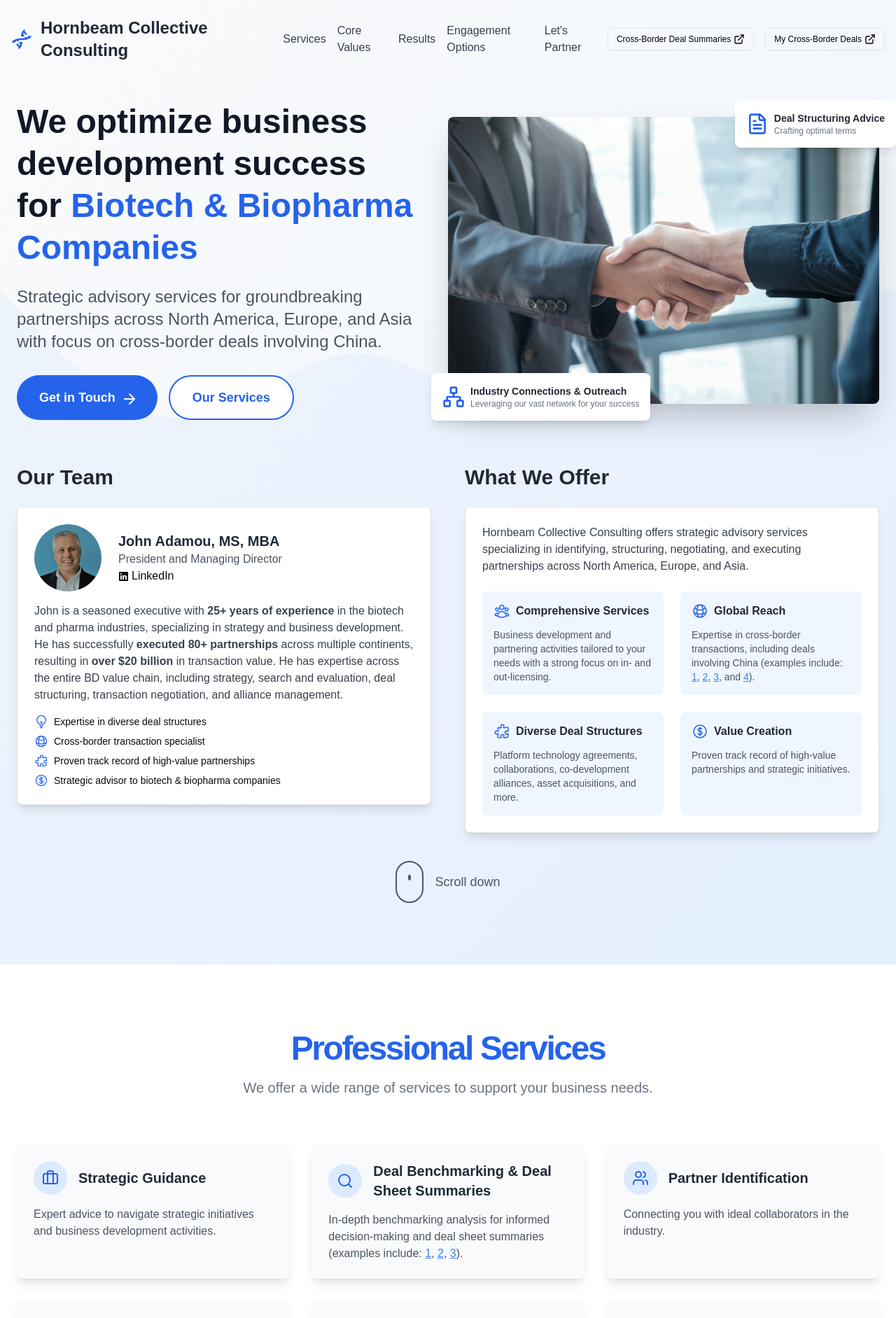
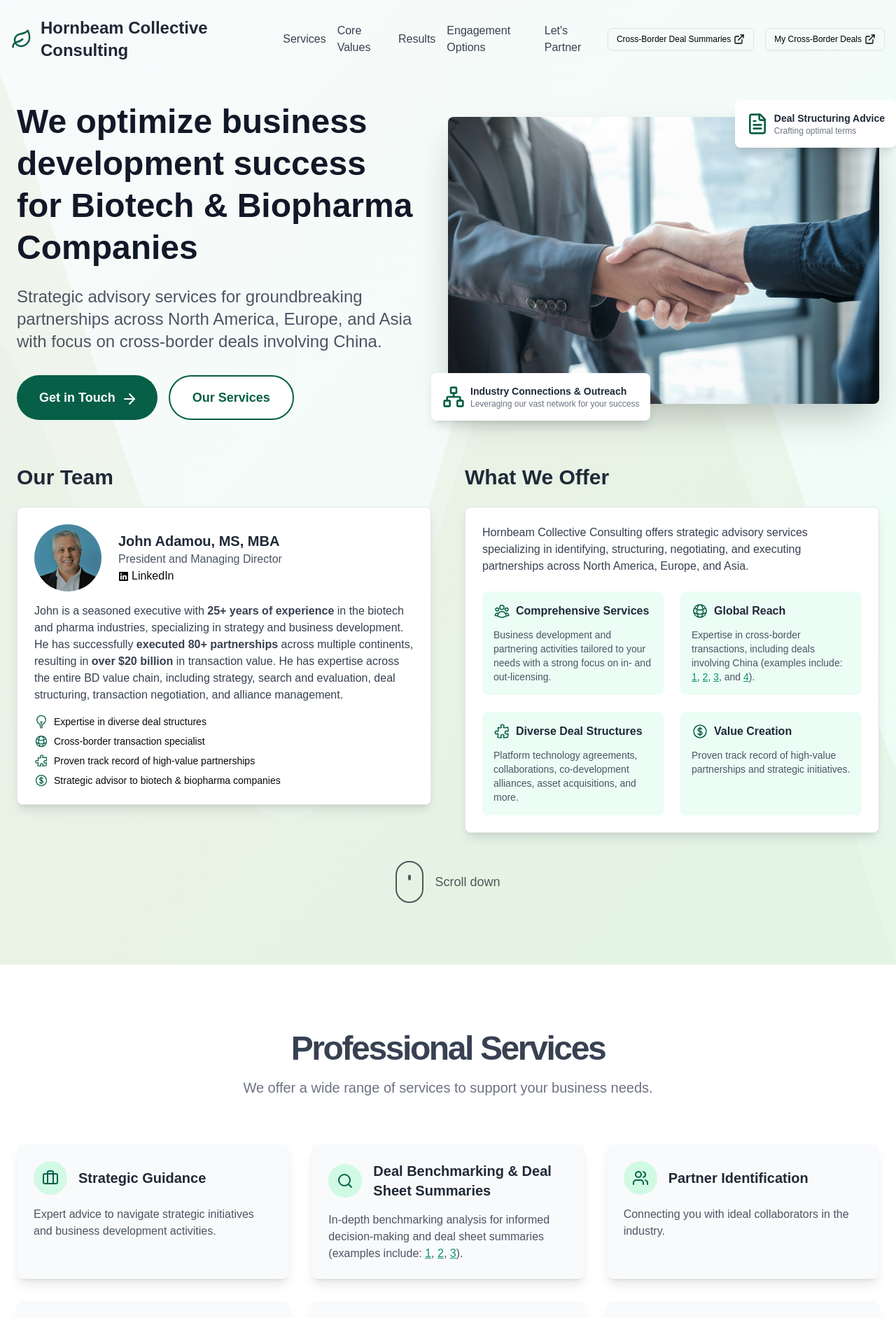
Before and after one commit to danaducharme/hornbeamdev.com, a Next.js app: page / in a window 1280 px wide. Shown: the top 1883 px of the page at 70% size. Built offline with nearby package versions, Linux system fonts and the light colour scheme.

Commit message:
Color changes to the website tex and buttons

```diff
--- a/components/Contact.tsx
+++ b/components/Contact.tsx
@@ -106,7 +106,7 @@
 			>
 				<div className="grid gap-6 lg:grid-cols-2 lg:gap-12 items-start">
 					<div className="space-y-4">
-						<div className="inline-block rounded-lg bg-blue-600 p-2 text-white">
+						<div className="inline-block rounded-lg bg-emerald-800 p-2 text-white">
 							<svg
 								className=" h-6 w-6"
 								fill="none"
@@ -123,7 +123,7 @@
 								<path d="M18 9h2a2 2 0 0 1 2 2v11l-4-4h-6a2 2 0 0 1-2-2v-1" />
 							</svg>
 						</div>
-						<h2 className="text-4xl font-bold tracking-tighter text-blue-600">
+						<h2 className="text-4xl font-bold tracking-tighter text-emerald-800">
 							Let&apos;s Partner Together
 						</h2>
 						<p className="max-w-[600px] text-gray-500 md:text-xl/relaxed lg:text-base/relaxed xl:text-xl/relaxed">
@@ -216,7 +216,7 @@
 							<Button
 								type="submit"
 								disabled={loading}
-								className="w-full bg-blue-600 hover:bg-blue-700 text-white transition-colors duration-300"
+								className="w-full bg-emerald-800 hover:bg-emerald-900 text-white transition-colors duration-300"
 							>
 								{loading ? "Sending..." : "Send Message"}
 							</Button>
--- a/components/CoreValues.tsx
+++ b/components/CoreValues.tsx
@@ -6,17 +6,17 @@
 
 const coreValues = [
 	{
-		icon: <Handshake className="w-8 h-8 text-blue-600" />,
+		icon: <Handshake className="w-8 h-8 text-emerald-800" />,
 		title: "Strategic Collaboration",
 		description: "We foster meaningful connections that lead to groundbreaking deals."
 	},
 	{
-		icon: <Lightbulb className="w-8 h-8 text-blue-600" />,
+		icon: <Lightbulb className="w-8 h-8 text-emerald-800" />,
 		title: "Innovative Solutions",
 		description: "We think outside the box to create unique, value-driven partnership opportunities."
 	},
 	{
-		icon: <Target className="w-8 h-8 text-blue-600" />,
+		icon: <Target className="w-8 h-8 text-emerald-800" />,
 		title: "Results-Oriented Approach",
 		description: "We focus on delivering tangible outcomes that propel our clients' success in the industry."
 	}
@@ -24,7 +24,7 @@
 
 export function CoreValues() {
 	return (
-		<Element name="core-values" className="bg-gradient-to-br from-gray-50 to-blue-50 py-16 px-4 sm:px-6 lg:px-8">
+		<Element name="core-values" className="bg-gradient-to-br from-gray-50 to-emerald-50 py-16 px-4 sm:px-6 lg:px-8">
 			<div className="max-w-7xl mx-auto">
 				<motion.div
 					initial={{ opacity: 0, y: 50 }}
@@ -32,7 +32,7 @@
 					transition={{ duration: 0.8 }}
 					className="text-center mb-16"
 				>
-					<h2 className="text-3xl font-bold tracking-tighter sm:text-4xl md:text-5xl text-blue-600 mb-4">
+					<h2 className="text-3xl font-bold tracking-tighter sm:text-4xl md:text-5xl text-emerald-800 mb-4">
 						Our Core Values
 					</h2>
 					<p className="text-gray-500 md:text-xl/relaxed lg:text-base/relaxed xl:text-xl/relaxed mx-auto">
@@ -48,7 +48,7 @@
 							animate={{ opacity: 1, y: 0 }}
 							transition={{ duration: 0.5, delay: index * 0.1 }}
 						>
-							<div className="flex items-center justify-center w-12 h-12 bg-blue-100 rounded-full mb-4">
+							<div className="flex items-center justify-center w-12 h-12 bg-emerald-100 rounded-full mb-4">
 								{value.icon}
 							</div>
 							<h3 className="text-xl font-semibold text-gray-900 mb-2">{value.title}</h3>
--- a/components/Footer.tsx
+++ b/components/Footer.tsx
@@ -5,20 +5,20 @@
 	const currentYear = new Date().getFullYear()
 
 	return (
-		<footer className="bg-blue-50 text-black py-4">
+		<footer className="bg-emerald-50 text-black py-4">
 			<div className="container mx-auto px-5 flex flex-row justify-between items-center">
 				<div className="text-xs">
 					&copy; {currentYear} Hornbeam Collective Consulting, LLC.
 				</div>
 				<div className="flex space-x-4">
-					<a href="/Privacy Policy.pdf" target="_blank" className="hover:text-blue-500 transition-colors text-xs">
+					<a href="/Privacy Policy.pdf" target="_blank" className="hover:text-emerald-600 transition-colors text-xs">
 						Privacy Policy
 					</a>
-					<a href="/Disclaimer.pdf" target="_blank" className="hover:text-blue-500 transition-colors text-xs">
+					<a href="/Disclaimer.pdf" target="_blank" className="hover:text-emerald-600 transition-colors text-xs">
 						Disclaimer
 					</a>
 					<Link href="https://www.linkedin.com/company/jea-bizdev-consulting-llc"
-						  className="hover:text-blue-500 transition-colors text-xs" target="_blank">
+						  className="hover:text-emerald-600 transition-colors text-xs" target="_blank">
 						<Linkedin size={16}/>
 						<span className="sr-only">LinkedIn</span>
 					</Link>
--- a/components/Hero.tsx
+++ b/components/Hero.tsx
@@ -22,12 +22,19 @@
 
 export function Hero() {
 	return (
-		<section className="relative bg-gradient-to-br from-gray-50 to-blue-50 pt-36 pb-24 sm:pb-32">
+		<section className="relative bg-gradient-to-br from-gray-50 to-emerald-50 pt-36 pb-24 sm:pb-32">
 			<div className="absolute inset-0 overflow-hidden">
 				<svg className="absolute left-0 top-0 h-full w-full" xmlns="http://www.w3.org/2000/svg"
 					 viewBox="0 0 1440 320" preserveAspectRatio="none">
-					<path fill="#3B82F6" fillOpacity="0.05"
-						  d="M0,96L48,106.7C96,117,192,139,288,138.7C384,139,480,117,576,117.3C672,117,768,139,864,138.7C960,139,1056,117,1152,106.7C1248,96,1344,96,1392,96L1440,96L1440,320L1392,320C1344,320,1248,320,1152,320C1056,320,960,320,864,320C768,320,672,320,576,320C480,320,384,320,288,320C192,320,96,320,48,320L0,320Z"></path>
+					<g mask="url(&quot;#SvgjsMask1013&quot;)" fill="none">
+        <path d="M 0,25 C 96,69.8 288,245.8 480,249 C 672,252.2 768,39.8 960,41 C 1152,42.2 1344,212.2 1440,255L1440 320L0 320z" fill="rgba(123, 142, 11, .05)"></path>
+        <path d="M 0,113 C 96,144.6 288,278.4 480,271 C 672,263.6 768,66.4 960,76 C 1152,85.6 1344,270.4 1440,319L1440 320L0 320z" fill="rgba(91, 110, 0, .025)"></path>
+    </g>
+    <defs>
+        <mask id="SvgjsMask1013">
+            <rect width="1440" height="320" fill="#ffffff"></rect>
+        </mask>
+    </defs>
 				</svg>
 			</div>
 			<div className="container mx-auto px-6 relative">
@@ -40,7 +47,7 @@
 					>
 						<h1 className="text-5xl font-extrabold text-gray-900 leading-tight mb-6">
 							We optimize business development success for{' '}
-							<span className="text-blue-600">
+							<span className="text-gray-900">
 								Biotech & Biopharma Companies
                   			</span>
 						</h1>
@@ -53,7 +60,7 @@
 								to="contact"
 								smooth={true}
 								duration={500}
-								className="cursor-pointer bg-blue-600 text-white px-8 py-4 rounded-full font-semibold hover:bg-blue-700 transition duration-300 inline-flex items-center justify-center text-lg"
+								className="cursor-pointer bg-emerald-800 text-white px-8 py-4 rounded-full font-semibold hover:bg-emerald-900 transition duration-300 inline-flex items-center justify-center text-lg"
 							>
 								Get in Touch
 								<motion.div
@@ -73,7 +80,7 @@
 								to="services"
 								smooth={true}
 								duration={500}
-								className="cursor-pointer bg-white text-blue-600 px-8 py-4 rounded-full font-semibold hover:bg-gray-100 transition duration-300 inline-flex items-center justify-center text-lg border-2 border-blue-600"
+								className="cursor-pointer bg-white text-emerald-800 px-8 py-4 rounded-full font-semibold hover:bg-gray-100 transition duration-300 inline-flex items-center justify-center text-lg border-2 border-emerald-800"
 							>
 								Our Services
 							</Link>
@@ -99,7 +106,7 @@
 							transition={{duration: 0.5, delay: 0.5}}
 						>
 							<div className="flex items-center space-x-2">
-								<Network className="h-8 w-8 text-blue-600"/>
+								<Network className="h-8 w-8 text-emerald-800"/>
 								<div>
 									<p className="text-sm font-semibold text-gray-800">Industry Connections &
 										Outreach</p>
@@ -115,7 +122,7 @@
 							transition={{duration: 0.5, delay: 0.7}}
 						>
 							<div className="flex items-center space-x-2">
-								<FileText className="h-8 w-8 text-blue-600"/>
+								<FileText className="h-8 w-8 text-emerald-800"/>
 								<div>
 									<p className="text-sm font-semibold text-gray-800">Deal Structuring Advice</p>
 									<p className="text-xs text-gray-500">Crafting optimal terms</p>
@@ -146,7 +153,7 @@
 										<h3 className="text-xl font-semibold text-gray-800">John Adamou, MS, MBA</h3>
 										<p className="text-gray-600">President and Managing Director</p>
 										<a href="https://www.linkedin.com/in/john-adamou-6182668" target="_blank"
-										   rel="noopener noreferrer" className="hover:text-blue-600 hover:underline">
+										   rel="noopener noreferrer" className="hover:text-emerald-800 hover:underline">
 											<p className="flex items-center flex-row gap-1">
 												<LinkedInLogoIcon className="block"/>
 												LinkedIn
@@ -167,19 +174,19 @@
 								</p>
 								<ul className="space-y-2 text-sm">
 									<li className="flex items-center">
-										<LightBulbIcon className="h-5 w-5 text-blue-600 mr-2"/>
+										<LightBulbIcon className="h-5 w-5 text-emerald-800 mr-2"/>
 										<span>Expertise in diverse deal structures</span>
 									</li>
 									<li className="flex items-center">
-										<GlobeAltIcon className="h-5 w-5 text-blue-600 mr-2"/>
+										<GlobeAltIcon className="h-5 w-5 text-emerald-800 mr-2"/>
 										<span>Cross-border transaction specialist</span>
 									</li>
 									<li className="flex items-center">
-										<PuzzlePieceIcon className="h-5 w-5 text-blue-600 mr-2"/>
+										<PuzzlePieceIcon className="h-5 w-5 text-emerald-800 mr-2"/>
 										<span>Proven track record of high-value partnerships</span>
 									</li>
 									<li className="flex items-center">
-										<CurrencyDollarIcon className="h-5 w-5 text-blue-600 mr-2"/>
+										<CurrencyDollarIcon className="h-5 w-5 text-emerald-800 mr-2"/>
 										<span>Strategic advisor to biotech & biopharma companies</span>
 									</li>
 								</ul>
@@ -201,18 +208,18 @@
 									across North America, Europe, and Asia.
 								</p>
 								<div className="grid grid-cols-1 md:grid-cols-2 gap-6">
-									<div className="bg-blue-50 p-4 rounded-lg">
+									<div className="bg-emerald-50 p-4 rounded-lg">
 										<div className="flex items-center mb-3">
-											<UserGroupIcon className="h-6 w-6 text-blue-600 mr-2"/>
+											<UserGroupIcon className="h-6 w-6 text-emerald-800 mr-2"/>
 											<h3 className="font-semibold text-gray-800">Comprehensive Services</h3>
 										</div>
 										<p className="text-sm text-gray-600">Business development and partnering
 											activities tailored to your needs with a strong focus on in- and
 											out-licensing.</p>
 									</div>
-									<div className="bg-blue-50 p-4 rounded-lg">
+									<div className="bg-emerald-50 p-4 rounded-lg">
 										<div className="flex items-center mb-3">
-											<GlobeAltIcon className="h-6 w-6 text-blue-600 mr-2"/>
+											<GlobeAltIcon className="h-6 w-6 text-emerald-800 mr-2"/>
 											<h3 className="font-semibold text-gray-800">Global Reach</h3>
 										</div>
 										<p className="text-sm text-gray-600">
@@ -220,29 +227,29 @@
 											(examples
 											include:{' '}
 											<a href="/deal-summaries/Elevation and CSPC June 2022.pdf"
-											   className="text-blue-500 underline">1</a>,
+											   className="text-emerald-600 underline">1</a>,
 											{' '}
 											<a href="/deal-summaries/Corbus and CSPC Feb 14 2023.pdf"
-											   className="text-blue-500 underline">2</a>,
+											   className="text-emerald-600 underline">2</a>,
 											{' '}
 											<a href="/deal-summaries/Assembly and BeiGene Jul 20 2020.pdf"
-											   className="text-blue-500 underline">3</a>,
+											   className="text-emerald-600 underline">3</a>,
 											{' and '}
 											<a href="/deal-summaries/Leap TX and BeiGene Jan 2020.pdf"
-											   className="text-blue-500 underline">4</a>).
+											   className="text-emerald-600 underline">4</a>).
 										</p>
 									</div>
-									<div className="bg-blue-50 p-4 rounded-lg">
+									<div className="bg-emerald-50 p-4 rounded-lg">
 										<div className="flex items-center mb-3">
-											<PuzzlePieceIcon className="h-6 w-6 text-blue-600 mr-2"/>
+											<PuzzlePieceIcon className="h-6 w-6 text-emerald-800 mr-2"/>
 											<h3 className="font-semibold text-gray-800">Diverse Deal Structures</h3>
 										</div>
 										<p className="text-sm text-gray-600">Platform technology agreements,
 											collaborations, co-development alliances, asset acquisitions, and more.</p>
 									</div>
-									<div className="bg-blue-50 p-4 rounded-lg">
+									<div className="bg-emerald-50 p-4 rounded-lg">
 										<div className="flex items-center mb-3">
-											<CurrencyDollarIcon className="h-6 w-6 text-blue-600 mr-2"/>
+											<CurrencyDollarIcon className="h-6 w-6 text-emerald-800 mr-2"/>
 											<h3 className="font-semibold text-gray-800">Value Creation</h3>
 										</div>
 										<p className="text-sm text-gray-600">Proven track record of high-value
--- a/components/Navigation.tsx
+++ b/components/Navigation.tsx
@@ -1,6 +1,6 @@
 'use client';
 
-import { Menu, X, Dna, ExternalLink } from 'lucide-react';
+import { Menu, X, Leaf, ExternalLink } from 'lucide-react';
 import React, { useEffect, useRef, useState } from 'react';
 import { Link } from 'react-scroll';
 import { Button } from "@/components/ui/button";
@@ -60,7 +60,7 @@
 				<div className="flex flex-col lg:flex-row lg:items-center lg:justify-between">
 					<div className="flex items-center justify-between">
 						<div className="flex items-center">
-							<Dna className="h-8 w-8 text-blue-600 mr-3" />
+							<Leaf className="h-8 w-8 text-emerald-800 mr-3" />
 							<a href="/" className="text-2xl font-bold text-gray-800">
 								Hornbeam Collective Consulting
 							</a>
@@ -104,7 +104,7 @@
 										to={item.href}
 										smooth={true}
 										duration={500}
-										className="text-md text-gray-700 hover:text-blue-600 hover:underline cursor-pointer"
+										className="text-md text-gray-700 hover:text-emerald-800 hover:underline cursor-pointer"
 										onClick={closeMenu}
 									>
 										{item.name}
--- a/components/Results.tsx
+++ b/components/Results.tsx
@@ -19,7 +19,7 @@
 		<Element name="results" className="bg-white py-16 md:py-24">
 			<div className="container mx-auto px-4">
 				<motion.h2
-					className="text-3xl font-bold tracking-tighter sm:text-4xl md:text-5xl text-blue-600 mb-4 text-center"
+					className="text-3xl font-bold tracking-tighter sm:text-4xl md:text-5xl text-emerald-800 mb-4 text-center"
 					initial={{ opacity: 0, y: 20 }}
 					animate={{ opacity: 1, y: 0 }}
 					transition={{ delay: 0.2, duration: 0.8 }}
@@ -43,8 +43,8 @@
 							{...fadeInUp}
 							transition={{delay: index * 0.2, ...fadeInUp.transition}}
 						>
-							<div className="flex justify-center items-center mx-auto text-center w-12 h-12 bg-blue-100 rounded-full mb-4">
-								<stat.icon className="w-8 h-8 text-blue-600"/>
+							<div className="flex justify-center items-center mx-auto text-center w-12 h-12 bg-emerald-100 rounded-full mb-4">
+								<stat.icon className="w-8 h-8 text-emerald-800"/>
 							</div>
 							<motion.h3
 								className="text-4xl font-bold text-gray-800 mb-2"
--- a/components/Services.tsx
+++ b/components/Services.tsx
@@ -12,9 +12,9 @@
 	{
 		name: 'Deal Benchmarking & Deal Sheet Summaries', description: <>
 			In-depth benchmarking analysis for informed decision-making and deal sheet summaries (examples include: <a
-			href="/deal-summaries/ImmuNext & Lilly Mar 27 2019.pdf" target="_blank" className="text-blue-500 underline">1</a>, <a
-			href="/deal-summaries/Affibody & Alexion Mar 20 2019.pdf" target="_blank" className="text-blue-500 underline">2</a>, <a
-			href="/deal-summaries/Voyager and AbbVie Feb 22 2019.pdf" target="_blank" className="text-blue-500 underline">3</a>).
+			href="/deal-summaries/ImmuNext & Lilly Mar 27 2019.pdf" target="_blank" className="text-emerald-600 underline">1</a>, <a
+			href="/deal-summaries/Affibody & Alexion Mar 20 2019.pdf" target="_blank" className="text-emerald-600 underline">2</a>, <a
+			href="/deal-summaries/Voyager and AbbVie Feb 22 2019.pdf" target="_blank" className="text-emerald-600 underline">3</a>).
 		</>, icon: Search
 	},
 	{
@@ -63,7 +63,7 @@
 					animate={{opacity: 1, y: 0}}
 					transition={{duration: 0.8}}
 				>
-					<h2 className="text-3xl font-bold tracking-tighter sm:text-4xl md:text-5xl text-blue-600 mb-4 text-center">
+					<h2 className="text-3xl font-bold tracking-tighter sm:text-4xl md:text-5xl text-gray-700 mb-4 text-center">
 						Professional Services
 					</h2>
 					<p className="text-gray-500 md:text-xl/relaxed lg:text-base/relaxed xl:text-xl/relaxed text-center mb-16">
@@ -79,8 +79,8 @@
 								transition={{duration: 0.5, delay: index * 0.1}}
 							>
 								<div className="flex items-center mb-4">
-									<div className="bg-blue-100 rounded-full p-3 mr-4">
-										<service.icon className="h-6 w-6 text-blue-600"/>
+									<div className="bg-emerald-100 rounded-full p-3 mr-4">
+										<service.icon className="h-6 w-6 text-emerald-800"/>
 									</div>
 									<h3 className="text-xl font-semibold text-gray-800">{service.name}</h3>
 								</div>
--- a/components/ui/ScrollToTopButton.tsx
+++ b/components/ui/ScrollToTopButton.tsx
@@ -55,7 +55,7 @@
 					animate={{ opacity: 1, scale: 1 }}
 					exit={{ opacity: 0, scale: 0.5 }}
 					transition={{ duration: 0.3 }}
-					className="fixed bottom-4 right-4 p-2 bg-blue-600 text-primary-foreground rounded-full shadow-lg z-50"
+					className="fixed bottom-4 right-4 p-2 bg-emerald-800 text-primary-foreground rounded-full shadow-lg z-50"
 					onClick={scrollToTop}
 					aria-label="Scroll to top"
 					whileHover={{ scale: 1.1 }}
```
Also changed, not shown: components/EngagementOptions.tsx (+7 -7 lines).
